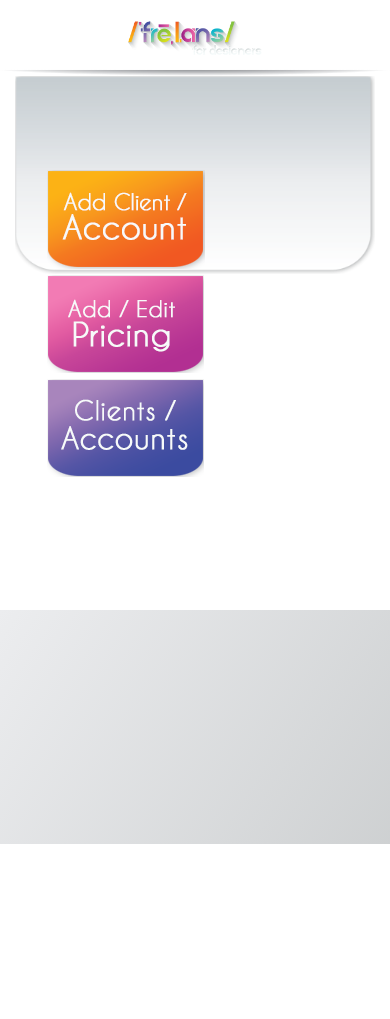
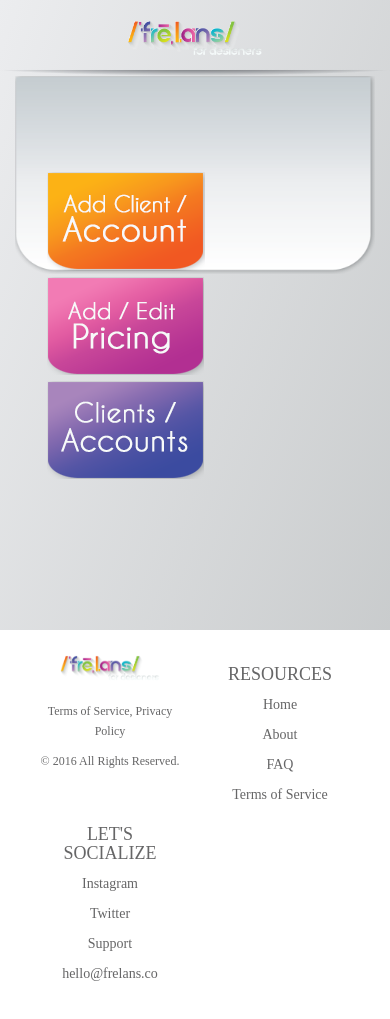
Before and after one commit to irenafnaf/Final_Project_Irohack, a Rails app: page /users/1 in a window 390 px wide. Before the commit the page ends 844 px from the top, so only its background shows below. Run offline with Rails 7, Linux system fonts and the light colour scheme; data comes from the database, SQL or seed files in the repository; style sheets or scripts are compiled from the project's sources; some libraries are stand-ins or nearby versions.

Commit message:
Fixed footer responsive

```diff
--- a/app/assets/stylesheets/application.css
+++ b/app/assets/stylesheets/application.css
@@ -26,6 +26,7 @@
 	clear: both;
 	font-family: 'Futura Std';
 	src: url('future.eot');
+	background-color:transparent;
 }
 
 
@@ -69,6 +70,11 @@
 	height: 534px;
 }
 footer{
+	background-color:white;
+	margin-top:20px;
+	padding:25px;
+}
+/*footer{
 position: relative;
 display: block;
 width: 100%;
@@ -76,7 +82,7 @@
 z-index: 100;
 box-sizing: border-box;
 bottom: -442px;
-}
+}*/
 
 .footer-inner{
 	position: relative;
@@ -89,6 +95,10 @@
 .footer-top-holder{
 	background-color: white;
 
+}
+.column-bar{
+	/*border-right:1px solid black;*/
+	height: 100%;
 }
 
 /*.container {
@@ -125,9 +135,15 @@
 }
 
 .logo {
-	max-width: 332px;
-	margin-bottom: 14px;
-	height: auto;
+	width:100%;
+	margin-bottom:20px;
+	/*max-width: 332px;*/
+	/*margin-bottom: 14px;*/
+	/*height: auto;*/
+}
+.padding-image{
+
+	padding: 0 20px;
 }
 
 .footer-widget-title {
--- a/app/assets/stylesheets/users.scss
+++ b/app/assets/stylesheets/users.scss
@@ -14,16 +14,14 @@
     // z-index: 23;
     width:100%;
     position: absolute;
-    top: 170px;
+    top: 172px;
     // display: inline-block;
     // width: 100%;
     // position: relative;
     // margin-top: -11px;
     // margin-left: 25%;
  }
- .width-buttons{
- 	width:100%;
- }
+
 
  #new-project-slider {
  	display: inline-block;
@@ -66,7 +64,6 @@
     // width: 50%;
     width:100%;
     background-color: white;
-    height:100%;
     // height: 357px;
     // left: 355px;
     border-radius: 25px;
@@ -85,6 +82,8 @@
  	color: #666667;
  	margin-top: 23px;
  	list-style-type: none;
+ 	height:	357px;
+ 	overflow: scroll;
 
 
  }
--- a/app/views/layouts/application.html.erb
+++ b/app/views/layouts/application.html.erb
@@ -40,7 +40,50 @@
     <%= yield %>
 
 
-  <!-- <footer> -->
+  <footer>
+    <div class="container-fluid">
+      <div class="row">
+
+        <div class="col-sm-4 col-xs-6 column-bar">
+          <div class="padding-image">
+            <img class="logo img-responsive text-center" src="/assets/frelans_logo.png" alt="logo">
+          </div>
+            <p class="text-center">
+                <font style="font-size: 12px; color: #666667"> Terms of Service, Privacy Policy </font>
+              </p>
+              <p class="text-center">
+                <font style="font-size: 12px; color: #666667"> © 2016 All Rights Reserved. </font>
+              </p>
+        </div>     <!--End of 1st column-->
+        <div class="col-sm-4 col-xs-6 column-bar">
+          <h4 class="footer-widget-title"> RESOURCES </h4>
+          <div class="menu-footer_menu-container">
+
+              <p class="menu"> Home </p>
+              <p class="menu"> About </p>
+              <p class="menu"> FAQ </p>
+              <p class="menu"> Terms of Service </p>
+
+          </div>
+
+        </div>     <!--End of 2nd column-->
+        <div class="col-sm-4 col-xs-6">
+           <div class="text-44" class="widget footer-column-3 widget_text">
+                      <h4 class="footer-widget-title"> LET'S SOCIALIZE </h4>
+                      <div class="textwidget"> </div>
+                    </div>
+                    <p class="menu"> Instagram </p>
+                    <p class="menu"> Twitter </p>
+                    <p class="menu"> Support </p>
+                    <p class="menu"> hello@frelans.co </p>
+                  </div>
+                </div>
+
+        </div>     <!--End of 3rd column-->
+      </div>
+    </div>
+
+  </footer>
   <!--   <div class="footer-inner clearfix">
       <div class="footer-top-holder">
         <div class="footer-top">
--- a/app/views/users/show.html.erb
+++ b/app/views/users/show.html.erb
@@ -16,6 +16,7 @@
 			<div class = "clients-text closed" id="clients-text">
 
 				<ul id = "js-clients">
+
 				</ul>
 			</div>
 	    </div>
```
